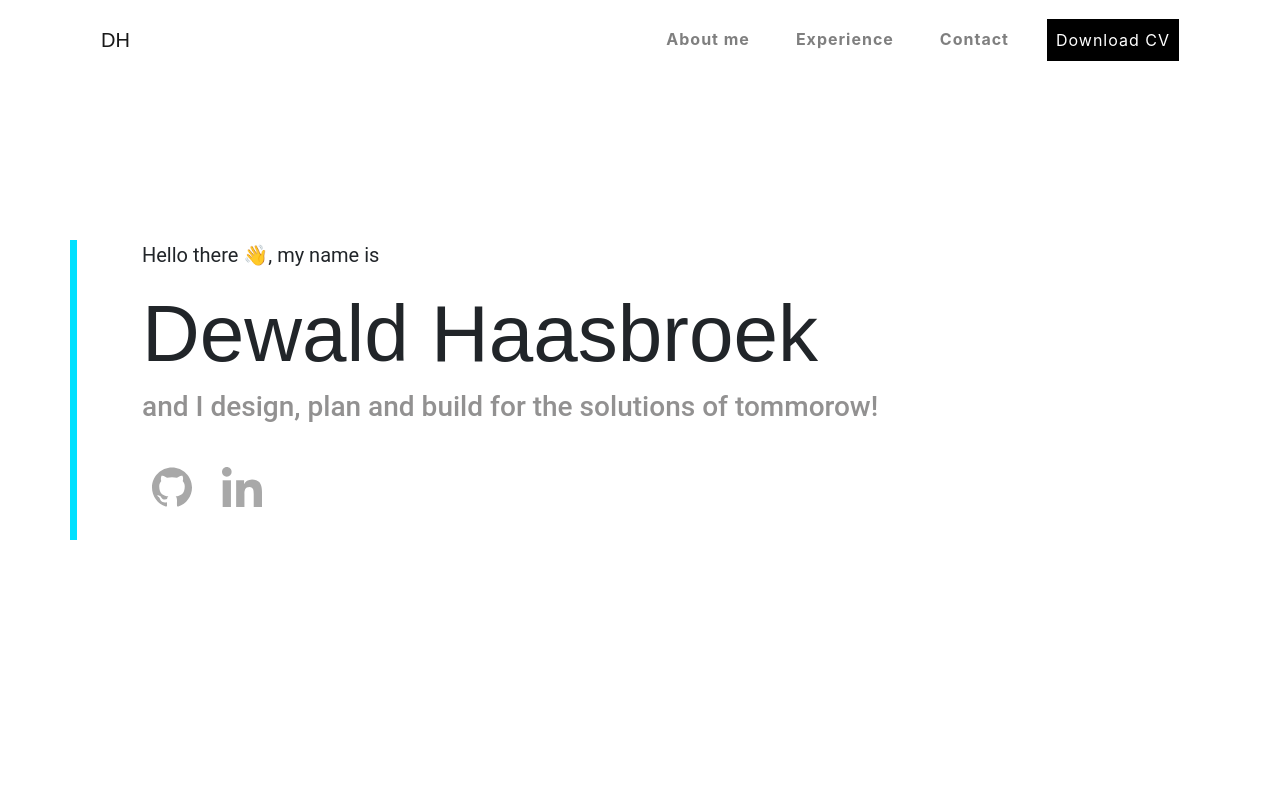
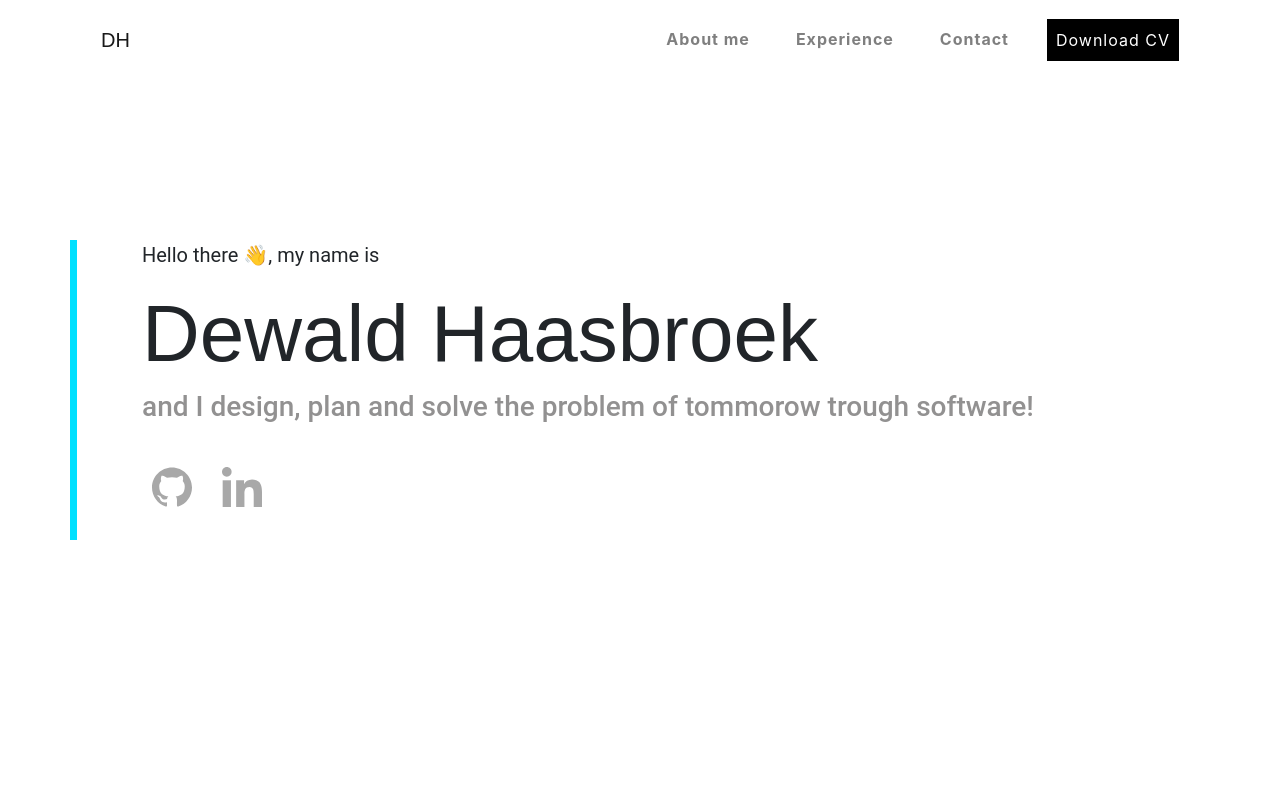
Before and after one commit to Dewald844/portfolio, a plain HTML site: page index.html in a window 1280 px wide. Shown: the top 800 px of the page. Drawn offline with nearby package versions, Linux system fonts and the light colour scheme.

Commit message:
Update index.html

```diff
--- a/index.html
+++ b/index.html
@@ -62,7 +62,7 @@
 							<h1>Dewald Haasbroek</h1>
 						</div>
 						<div class="row">
-							<h2>and I design, plan and build for the solutions of tommorow!</h2>
+							<h2>and I design, plan and solve the problem of tommorow trough software!</h2>
 						</div>
 						<div class="row">
 							<a href="https://https://github.com/Dewald844">
```
